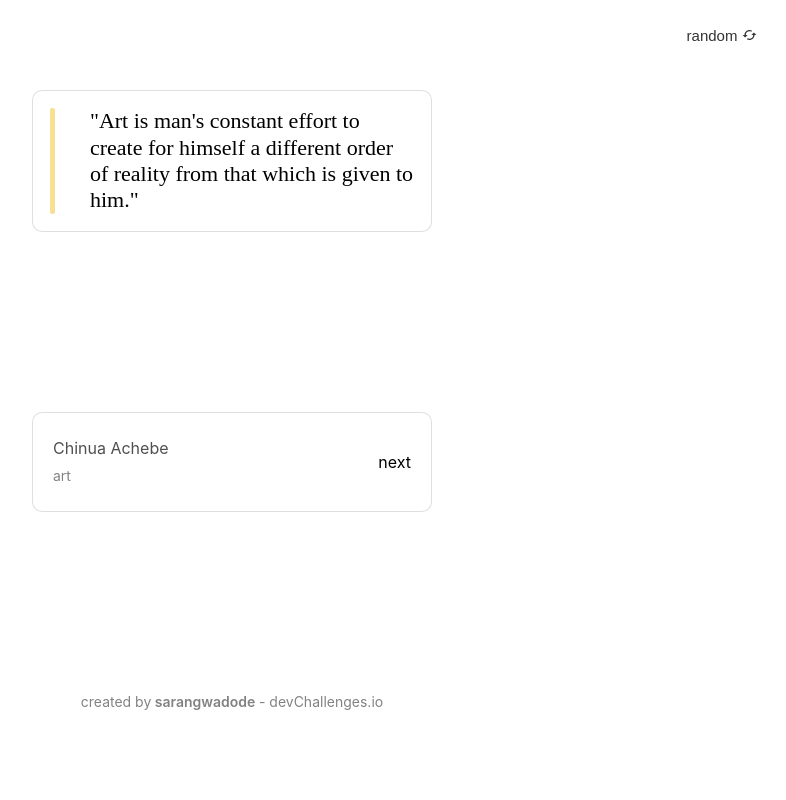
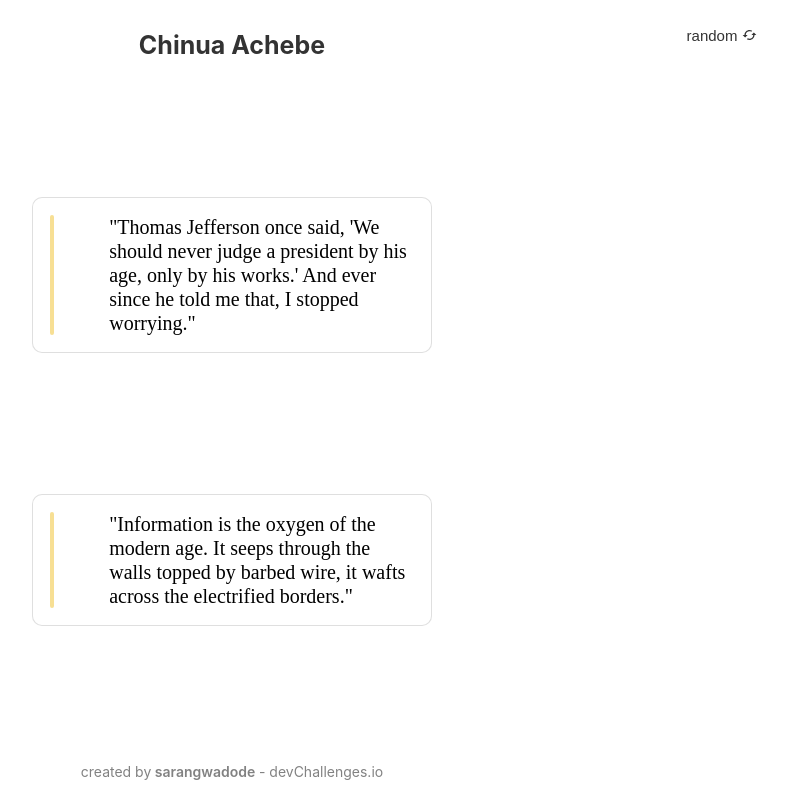
Before and after one commit to SarangWadode/quote-generator, a React (Create React App) app: page / in a window 1280 px wide. Shown: the whole page, without its empty margins (408-1194 px from the left). Built offline with nearby package versions, Linux system fonts and the light colour scheme; no server answers.

Commit message:
all quotes rendered

```diff
--- a/src/App.jsx
+++ b/src/App.jsx
@@ -21,11 +21,11 @@ function App() {
       console.log('data fetched');
       setquotesData(quotes.data);
       // console.log(quotes.data);
-      const filteredList = quotes.data.filter(quote => {
-        return quote.quoteAuthor === 'Ronald Reagan';
-      })
-      setfiltered(filteredList);
-      console.log(filteredList);
+      // const filteredList = quotes.data.filter(quote => {
+      //   return quote.quoteAuthor === 'Ronald Reagan';
+      // })
+      // setfiltered(filteredList);
+      // console.log(filteredList);
     }
     fetchData()
   }, [])
@@ -39,14 +39,14 @@ function App() {
       return quote.quoteAuthor === quotesData[random].quoteAuthor;
     })
     setfiltered(filteredList);
-    console.log(filteredList);
+    // console.log(filteredList);
 
   }
   return (
     <div className="App">
       <Random handleClick={handleClick} />
-      <Homepage quote={quote} author={author} genre={genre} />
-      {/* <Filtered filtered={filtered} author={author} /> */}
+      {/* <Homepage quote={quote} author={author} genre={genre} /> */}
+      <Filtered filtered={filtered} author={author} />
     </div>
   );
 }
--- a/src/components/quote/style.scss
+++ b/src/components/quote/style.scss
@@ -9,7 +9,7 @@
   color: #000;
   font-family: Raleway;
   font-weight: 500;
-  font-size: 22px;
+  font-size: 20px;
   line-height: 120%;
   // box-shadow: 0 3px 3px -2px rgb(0 0 0 / 10%), 0 3px 4px 0 rgb(0 0 0 / 7%), 0 1px 8px 0 rgb(0 0 0 / 6%);
 
@@ -22,7 +22,7 @@
 
   .quote-text {
     width: 100%;
-    padding-left: 35px;
+    margin-left: 55px;
     text-align: left;
   }
 }
--- a/src/pages/filtered/index.jsx
+++ b/src/pages/filtered/index.jsx
@@ -3,15 +3,13 @@ import Quote from '../../components/quote';
 import Footer from '../../components/footer';
 
 export default function Filtered( {filtered, author} ) {
-  const listItems = filtered.forEach((quote) => {console.log(quote.quoteText)
-  return quote.quoteText
-  }
-  )
+  const filteredList = () => filtered.map((quote,index) => {
+    return <Quote key={index} quote={quote.quoteText} />
+  })
   return (
     <div className='filtered'>
       <div className="author">{author}</div>
-      <Quote quote="simple quote is here some more content coming form me where is the side bar" />
-      {console.log(listItems)}
+      {filteredList()}
       <Footer />
     </div>
   )
--- a/src/pages/filtered/style.scss
+++ b/src/pages/filtered/style.scss
@@ -1,15 +1,25 @@
 .filtered {
-    width: 100vw;
-    height: 100vh;
-    background: #fff;
+    width: 100%;
+    height: 100%;
+    // background: rgb(190, 72, 72);
     display: flex;
     flex-direction: column;
-    justify-content: space-around;
+    justify-content: space-between;
     align-items: center;
+    overflow-y: scroll;
 
     .author {
         color: #333;
         font-size: 25px;
         font-weight: bold;
+        margin: 30px 0 20px 0;
+    }
+
+    .quote {
+        margin: 25px 0;
+    }
+
+    .footer {
+        margin: 20px 0;
     }
 }
```
